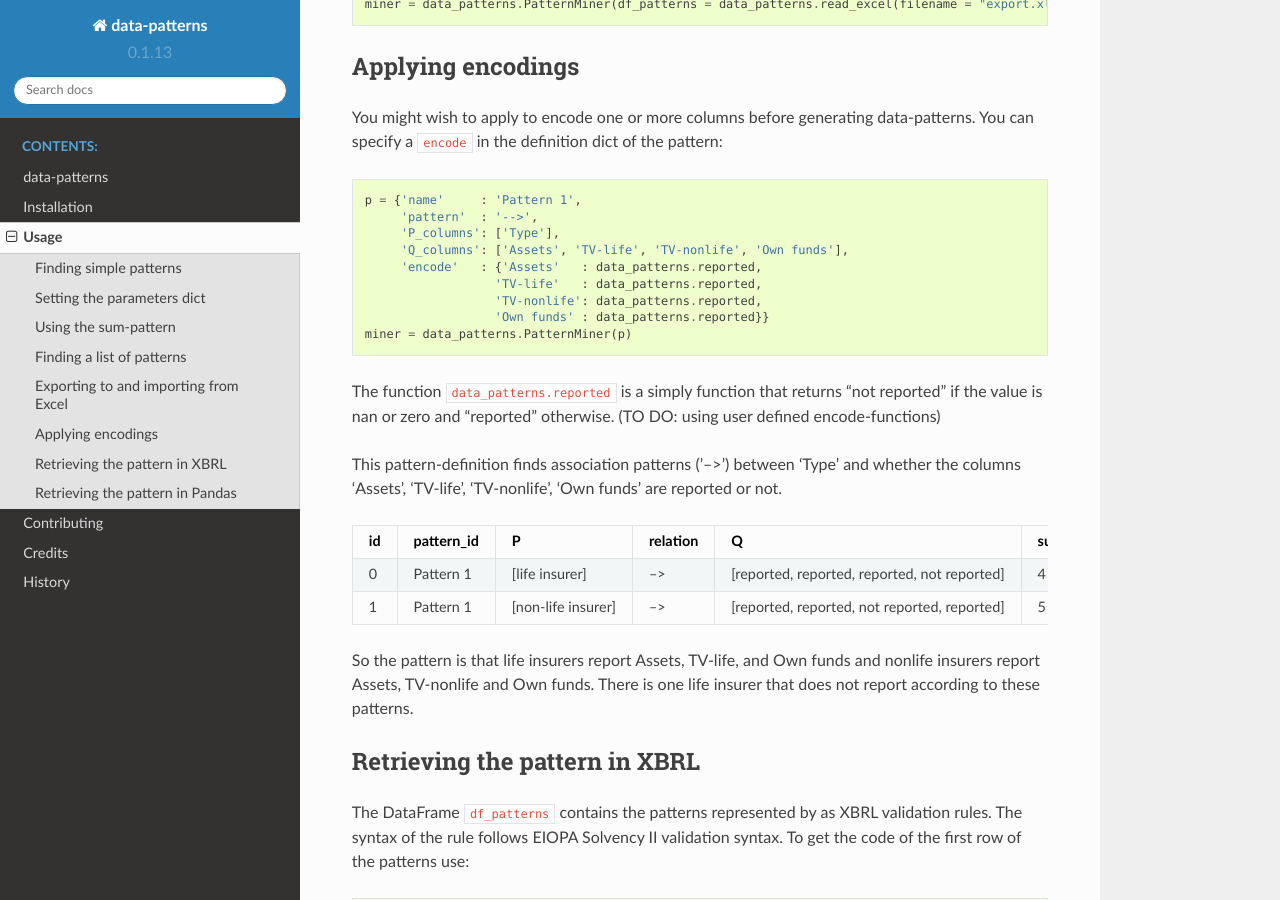
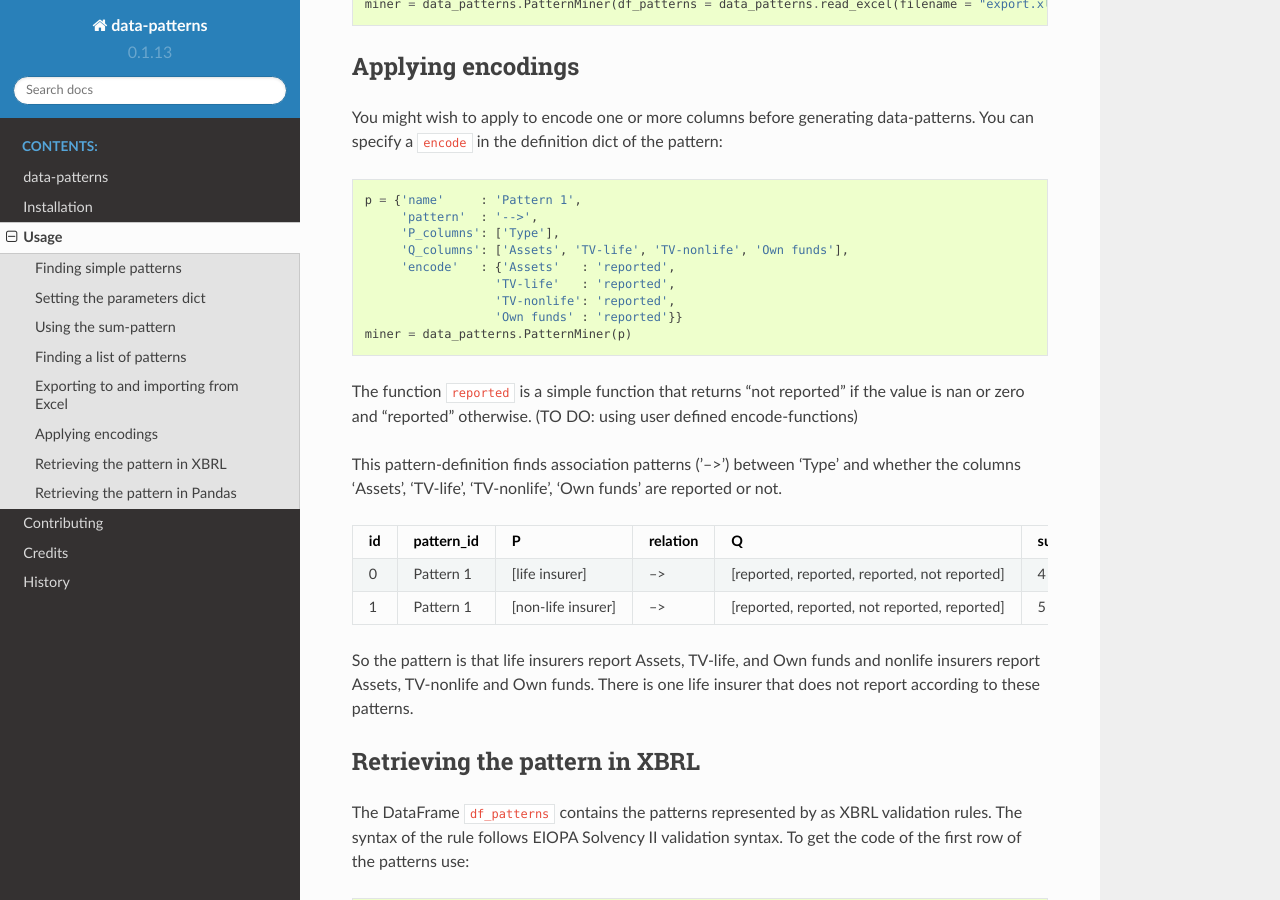
Before and after one commit to DeNederlandscheBank/data-patterns, a Sphinx documentation site: the page built from docs/usage.rst, in a window 1280 px wide and 900 px high, scrolled down 3545 px. Built offline with Sphinx 7.4.7 and the Read the Docs theme 2.0.0, drawn with Linux system fonts in a browser that asks for light colours.

```diff
--- a/docs/usage.rst
+++ b/docs/usage.rst
@@ -151,13 +151,13 @@ You might wish to apply to encode one or more columns before generating data-pat
          'pattern'  : '-->',
          'P_columns': ['Type'],
          'Q_columns': ['Assets', 'TV-life', 'TV-nonlife', 'Own funds'],
-         'encode'   : {'Assets'   : data_patterns.reported,
-                      'TV-life'   : data_patterns.reported,
-                      'TV-nonlife': data_patterns.reported,
-                      'Own funds' : data_patterns.reported}}
+         'encode'   : {'Assets'   : 'reported',
+                      'TV-life'   : 'reported',
+                      'TV-nonlife': 'reported',
+                      'Own funds' : 'reported'}}
     miner = data_patterns.PatternMiner(p)
 
-The function ``data_patterns.reported`` is a simply function that returns "not reported" if the value is nan or zero and "reported" otherwise. (TO DO: using user defined encode-functions)
+The function ``reported`` is a simple function that returns "not reported" if the value is nan or zero and "reported" otherwise. (TO DO: using user defined encode-functions)
 
 This pattern-definition finds association patterns ('-->') between 'Type' and whether the columns 'Assets', 'TV-life', 'TV-nonlife', 'Own funds' are reported or not.
 
```
Also changed, not shown: 1 other file.
